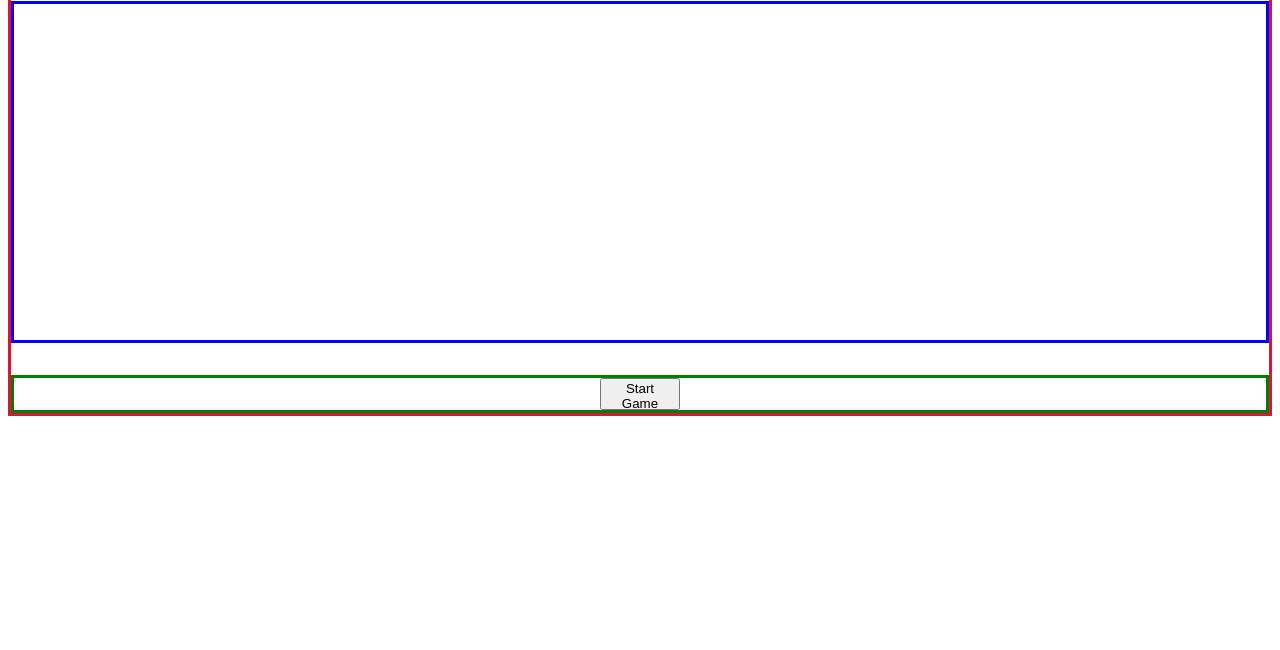
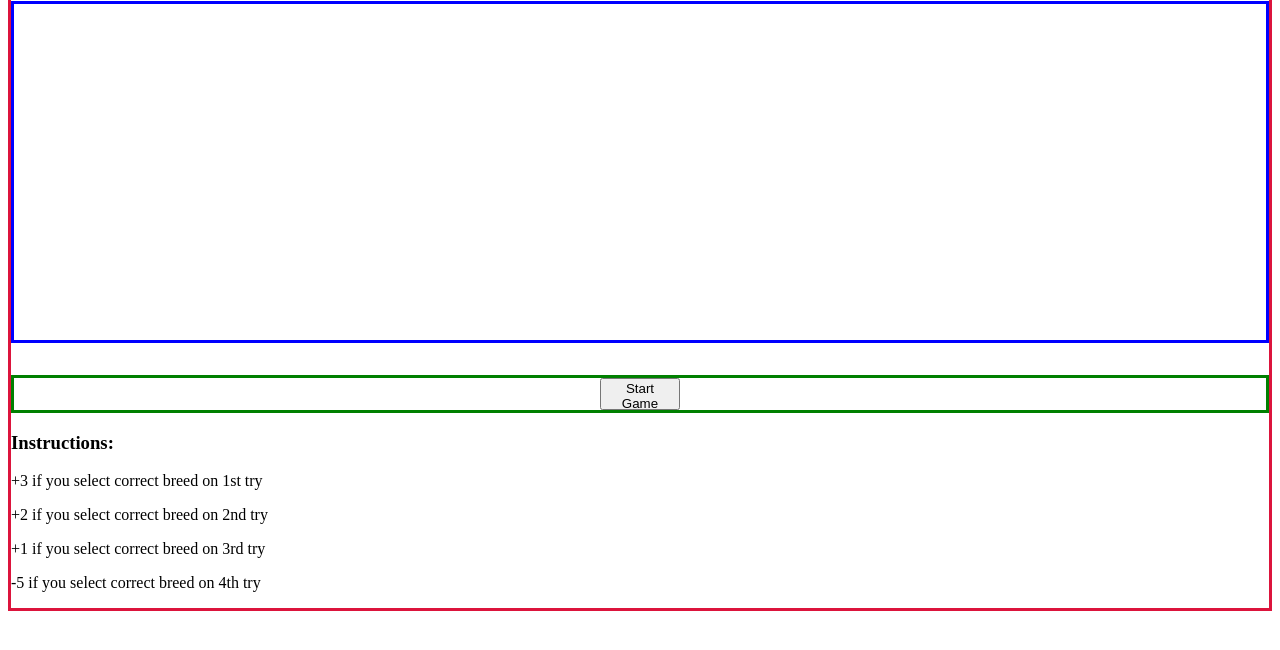
Before and after one commit to 2xNineFive/DogCEO4, a plain HTML site: page index.html in a window 1280 px wide. Shown: the part 90-740 px from the top of the page. Drawn offline with Linux system fonts and the light colour scheme.

Commit message:
Add game instructions to HTML

```diff
--- a/index.html
+++ b/index.html
@@ -24,6 +24,13 @@
         <div class="button-container" id="button-container">
             <button class="button-1" id="button-1">Start Game</button>
         </div>
+        <div class="instructions-container" id="instructions-container">
+            <h3>Instructions:</h3>
+            <p>+3 if you select correct breed on 1st try</p>
+            <p>+2 if you select correct breed on 2nd try</p>
+            <p>+1 if you select correct breed on 3rd try</p>
+            <p>-5 if you select correct breed on 4th try</p>
+        </div>
 
     <script src="./main.js"></script>
 </body>
--- a/main.js
+++ b/main.js
@@ -67,8 +67,6 @@ const setGameDogImages = async () => {
     const fetch1Url = await fetch(`https://dog.ceo/api/breed/${x[0]}/images/random`);
     const url1Object = await fetch1Url.json();
     const url1 = url1Object.message;
-
-
     const image1 = document.createElement('img');
     image1.src = `${url1}`;
     image1.width = "160";
@@ -133,9 +131,6 @@ const startGame = async () => {
         console.log(imagesContainer);
         canStart = false;
         feedbackPrompt.innerText = '';
-
-
-
 
     }
     if (canStart === false) {
```
